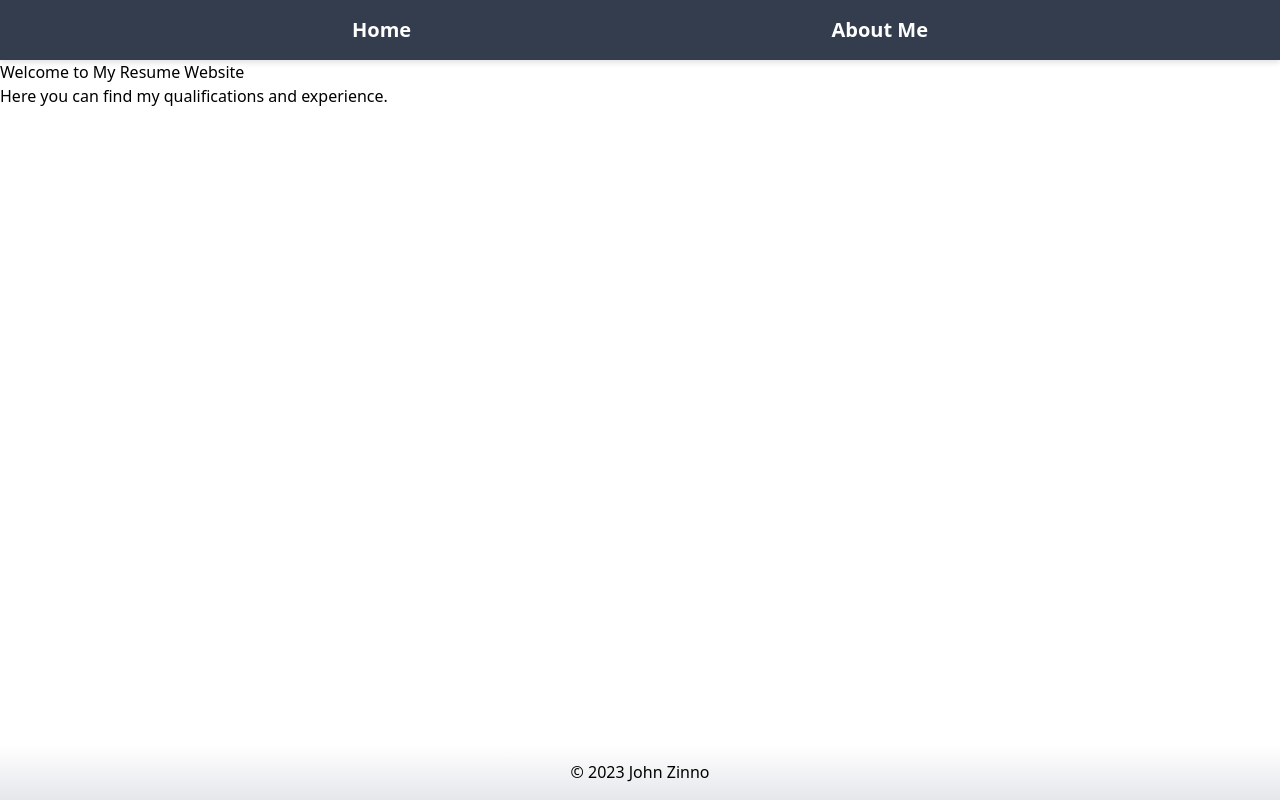
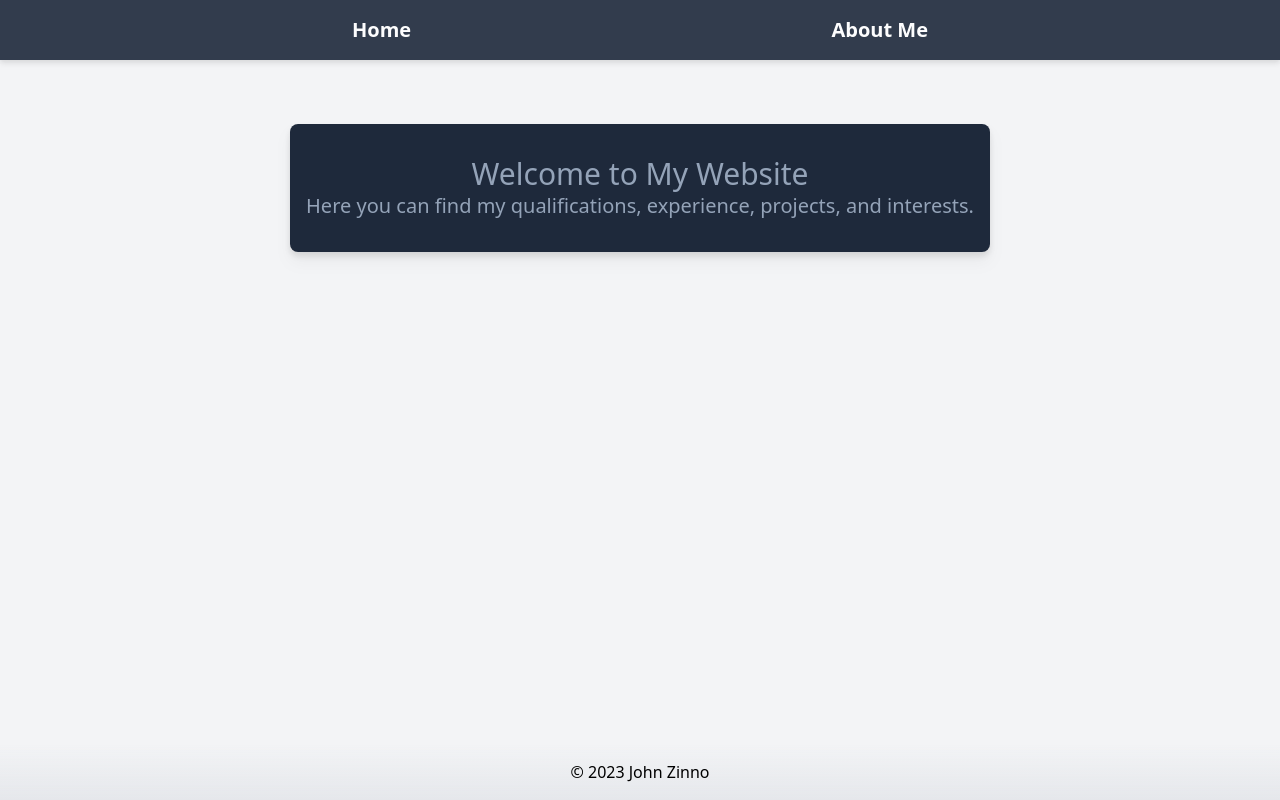
Before and after one commit to jzinno/jzinno.github.io, a Next.js app: page / in a window 1280 px wide. Built offline with nearby package versions, Linux system fonts and the light colour scheme.

Commit message:
update style and content

```diff
--- a/pages/index.tsx
+++ b/pages/index.tsx
@@ -1,19 +1,27 @@
-import Head from 'next/head';
-import Header from '../components/Header';
-import Footer from '../components/Footer';
+import Head from "next/head";
+import Header from "../components/Header";
+import Footer from "../components/Footer";
 
 const Home: React.FC = () => {
   return (
-    <div>
+    <div className="flex flex-col min-h-screen bg-gray-100">
       <Head>
         <title>John Zinno</title>
       </Head>
 
       <Header />
-
-      <main>
-        <h1>Welcome to My Resume Website</h1>
-        <p>Here you can find my qualifications and experience.</p>
+      <main className="flex justify-center items-center h-64 bg-gray-100 w-full">
+        <div className="flex justify-center items-center h-32 max-w-4xl bg-slate-800 rounded-lg drop-shadow-lg">
+          <div>
+            <h1 className="text-3xl text-slate-400 text-center select-none">
+              Welcome to My Website
+            </h1>
+            <p className="text-xl text-slate-400 text-center select-none px-4">
+              Here you can find my qualifications, experience, projects, and
+              interests.
+            </p>
+          </div>
+        </div>
       </main>
       <Footer />
     </div>
```
